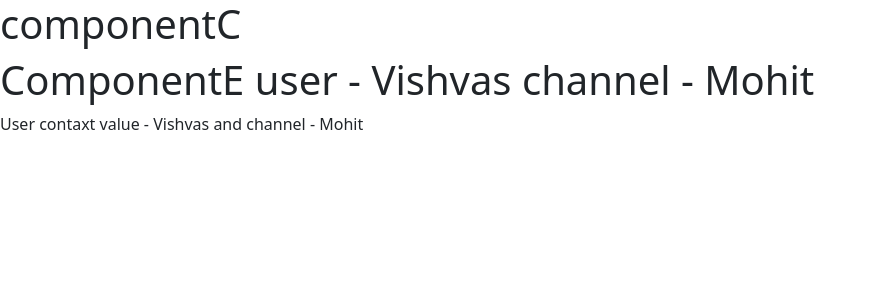
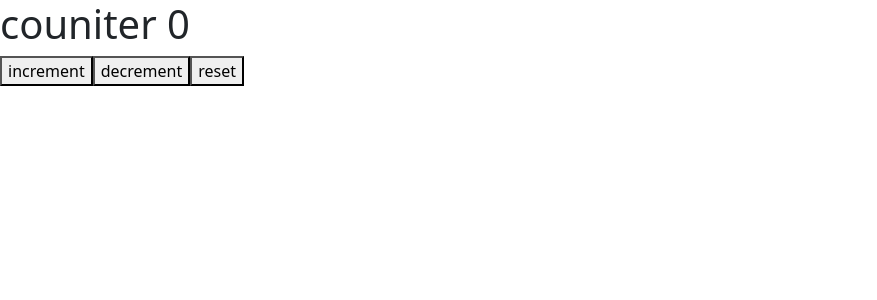
Before and after one commit to sharmasuper/ReactCompetitive, a React (Vite) app: page / in a window 1280 px wide. Shown: the top 300 px of the page, without its empty margins (0-877 px from the left). Built offline with nearby package versions, Linux system fonts and the light colour scheme.

Commit message:
useReducer ease example

```diff
--- a/src/App.jsx
+++ b/src/App.jsx
@@ -21,6 +21,7 @@
 import ProtectRoute from './ProtectRoute/ProtectRoute';
 import Inter from './Component/Inter';
 import ComponentC from './Component/componentC';
+import CounterOne from './Component/CounterOne';
 
 export const UserContext = createContext()
  export const Channelcontext = createContext()
@@ -30,12 +31,12 @@
   return (
     <>
      {/* <Inter/> */}
-     <UserContext.Provider value={"Vishvas"}>
+     {/* <UserContext.Provider value={"Vishvas"}>
       <Channelcontext.Provider value={"Mohit"}>
      <ComponentC/>
      </Channelcontext.Provider>
-     </UserContext.Provider>
-
+     </UserContext.Provider> */}
+    <CounterOne/>
     <Router>
      <Routes>
       {/* <Route path='/' element={<ProtectRoute Component={Home}/>}/>
--- /dev/null
+++ b/src/Component/CounterOne.jsx
@@ -0,0 +1,30 @@
+import React, { useReducer } from 'react';
+
+const initialState = 0
+
+const reducer = (state,action) =>{
+  switch(action) {
+    case "increment" :
+      return state+1
+    case "decrement" :
+       return state-1
+    case 'reset':
+      return initialState
+     default :
+      return state
+  }
+}
+
+function CounterOne() {
+  const [count,dispatch ] = useReducer(reducer,initialState)
+  return (
+    <div>
+      <h1>couniter {count}</h1>
+      <button onClick={()=>dispatch("increment")}>increment</button>
+      <button onClick={()=>dispatch("decrement")}>decrement</button>
+      <button onClick={()=>dispatch("reset")}>reset</button>
+    </div>
+  );
+}
+
+export default CounterOne;
```
